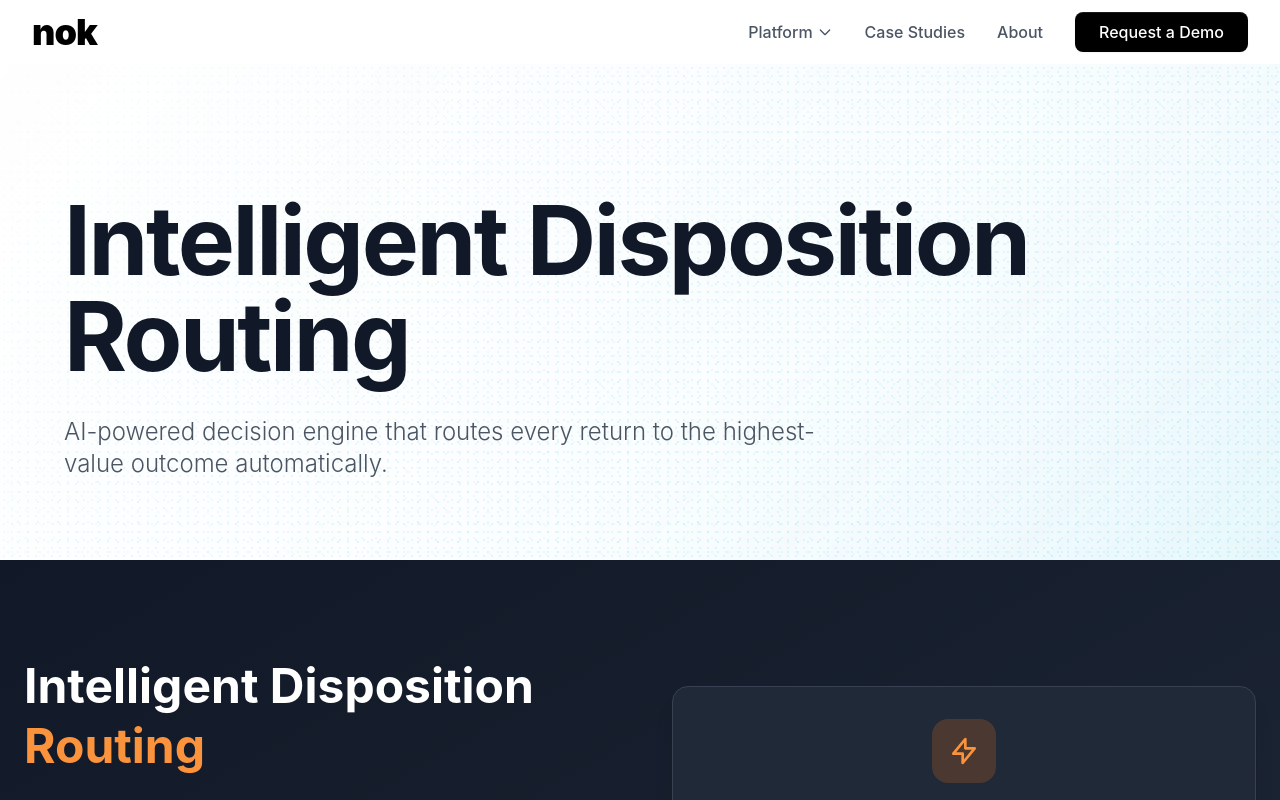
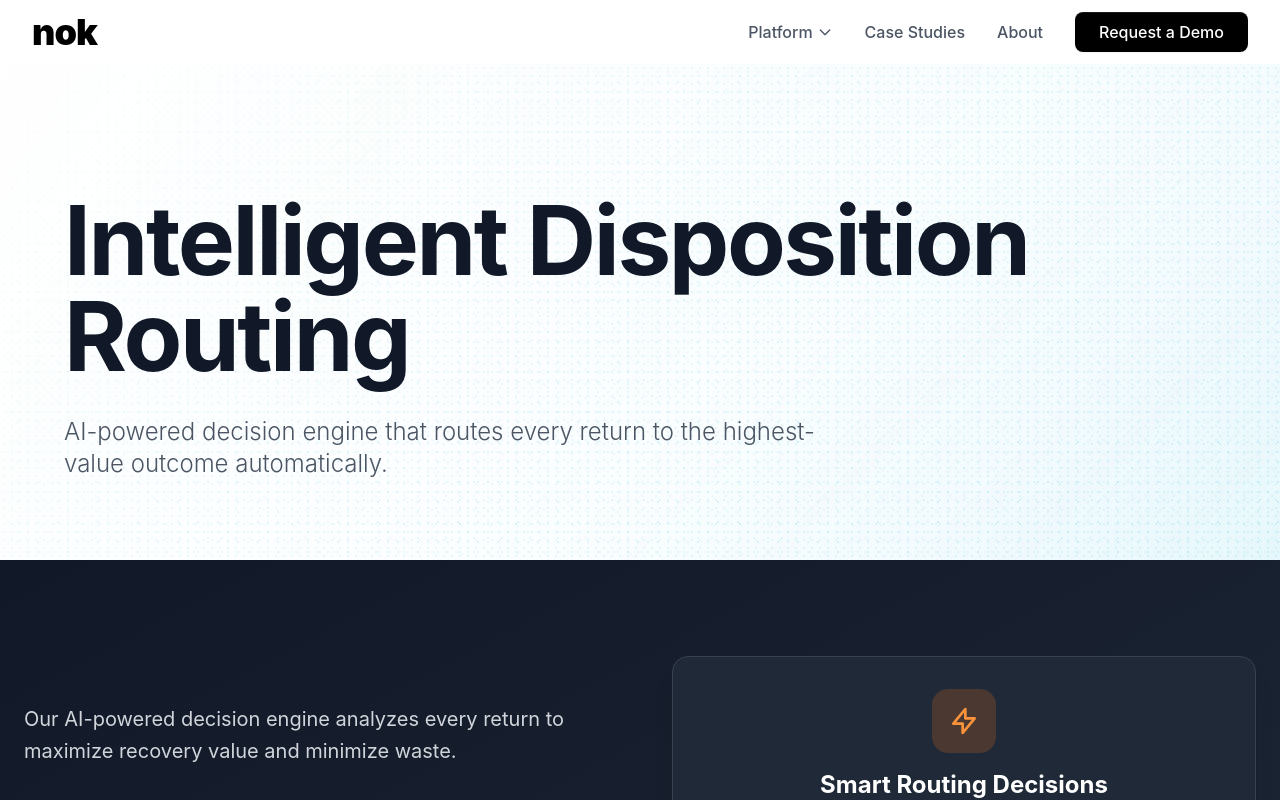
Before and after one commit to nok-admin/nok_website_mvp_v2, a Next.js app: page /platform/intelligent-disposition in a window 1280 px wide. Shown: the top 800 px of the page. Built offline with nearby package versions, Linux system fonts and the light colour scheme.

Commit message:
Remove redundant header from DispositionRouting component
- Remove duplicate 'Intelligent Disposition Routing' title from component
- Keep only the page hero title to avoid redundancy

```diff
--- a/components/DispositionRouting.js
+++ b/components/DispositionRouting.js
@@ -14,9 +14,6 @@ export default function DispositionRouting({ onRequestDemo }) {
         <div className="grid lg:grid-cols-2 gap-16 items-center">
           {/* Left Column - Text and Data */}
           <div className="space-y-8">
-            <h2 className="text-5xl font-bold leading-tight">
-              Intelligent Disposition <span className="text-orange-400">Routing</span>
-            </h2>
             <p className="text-xl text-gray-300 leading-relaxed">
               Our AI-powered decision engine analyzes every return to maximize recovery value and minimize waste.
             </p>
```
